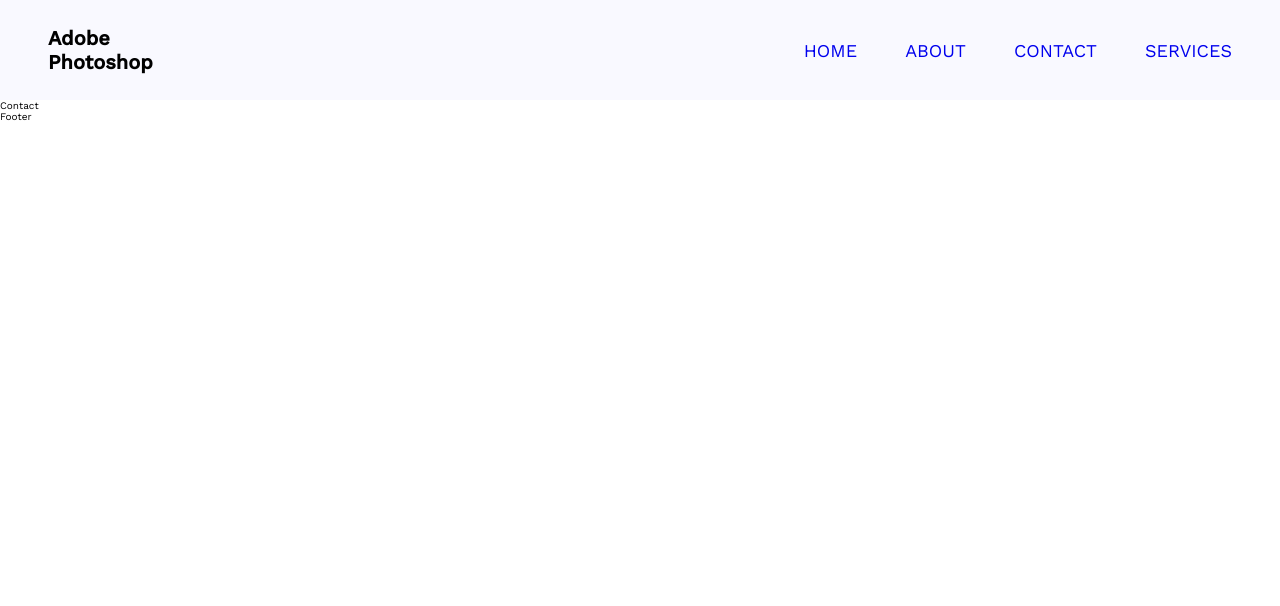
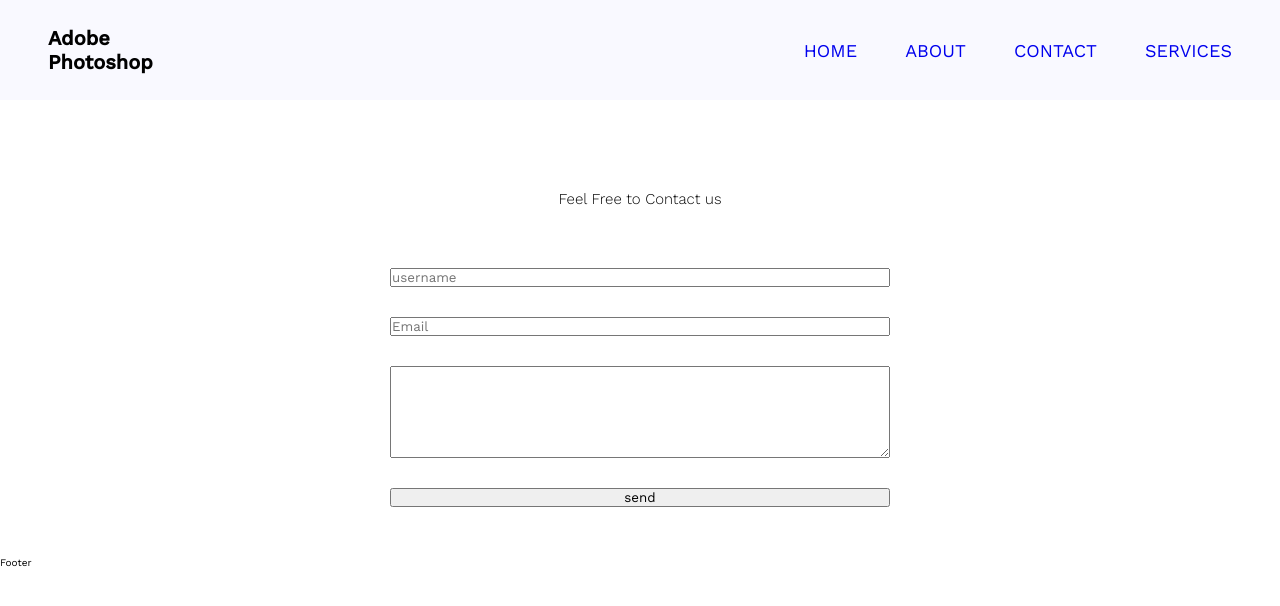
Before and after one commit to arunbanga/Multipage-Website, a React (Create React App) app: page /contact in a window 1280 px wide. Shown: the top 606 px of the page. Built offline with nearby package versions, Linux system fonts and the light colour scheme; no server answers.

Commit message:
contact page add content

```diff
--- a/src/Components/Pages/Contact.js
+++ b/src/Components/Pages/Contact.js
@@ -1,7 +1,70 @@
 import React from "react";
+import styled from "styled-components";
 
 const Contact = () => {
-  return <div>Contact</div>;
+  return (
+    <>
+      <Wrapper>
+        <h2 className="common-heading">Feel Free to Contact us</h2>
+        <div className="container">
+          <div className="contact-form">
+            <form action="#" method="POST" className="contact-input">
+              <input
+                type="text"
+                name="username"
+                placeholder="username"
+                autoComplete="off"
+                required
+              />
+              <input
+                type="email"
+                name="email"
+                placeholder="Email"
+                autoComplete="off"
+                required
+              />
+              <textarea
+                name="message"
+                cols="30"
+                rows="6"
+                autoComplete="off"
+                required
+              ></textarea>
+              <input type="submit" value="send" />
+            </form>
+          </div>
+        </div>
+      </Wrapper>
+    </>
+  );
 };
+const Wrapper = styled.section`
+  padding: 9rem 0 5rem 0;
+  .container {
+    margin-top: 6rem;
+    text-align: center;
+    .contact-form {
+      max-width: 50rem;
+      margin: auto;
+      .contact-input {
+        display: flex;
+        flex-direction: column;
+        gap: 3rem;
+
+        input[type="submit"] {
+          cursor: pointer;
+          transition: all 0.2s;
+
+          &:hover {
+            background-color: ${({ theme }) => theme.colors.white};
+            border: 1px solid ${({ theme }) => theme.colors.btn};
+            color: ${({ theme }) => theme.colors.btn};
+            transform: scale(0.9);
+          }
+        }
+      }
+    }
+  }
+`;
 
 export default Contact;
```
